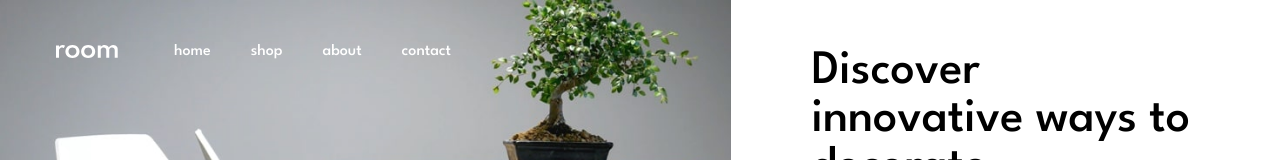
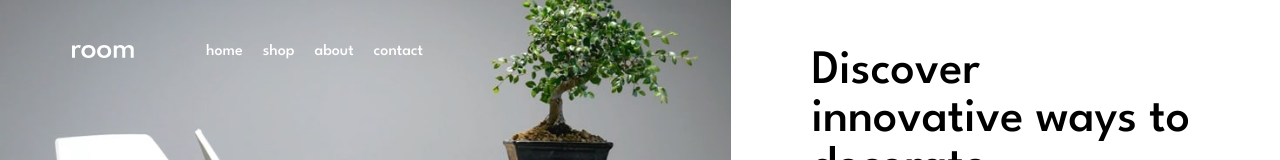
Before and after one commit to federeinoso/FM-room-homepage, a React (Vite) app: page / in a window 1280 px wide. Shown: the top 160 px of the page. Built offline with nearby package versions, Linux system fonts and the light colour scheme.

Commit message:
fix larger screen

```diff
--- a/src/components/home/MainArticle.jsx
+++ b/src/components/home/MainArticle.jsx
@@ -6,7 +6,7 @@ const MainArtileHome = ({ hero }) => {
       <img
         src={window.innerWidth < 500 ? `${hero.imgMobile}` : `${hero.img}`}
         alt={hero.title}
-        className="object-cover col-start-1 col-end-4 row-start-1 row-end-3 lg:col-start-1 lg:col-end-5 lg:row-start-1 lg:row-end-3 w-full h-full"
+        className="object-cover col-start-1 col-end-4 h-fit row-start-1 row-end-3 lg:col-start-1 lg:col-end-5 lg:row-start-1 lg:row-end-3 w-full"
       />
       <article className="py-10 px-7 col-start-1 col-end-4 lg:col-start-5 lg:col-end-8 lg:row-start-1 lg:row-end-2 lg:px-20 flex flex-col justify-center">
         <h1 className="font-medium text-3xl lg:text-5xl mb-4">{hero.title}</h1>
--- a/src/components/home/MainHome.jsx
+++ b/src/components/home/MainHome.jsx
@@ -7,7 +7,7 @@ const MainHome = () => {
       <img
         src={ImgAbout1}
         alt=""
-        className="object-cover lg:col-span-2 w-full h-full"
+        className="object-cover lg:col-span-2 w-full h-fit"
       />
       <section className="px-7 py-10 lg:col-span-3 grid place-content-center lg:px-20">
         <h2 className="uppercase font-bold tracking-[0.5rem] text-sm mb-3">
--- a/src/components/menu/NavBar.jsx
+++ b/src/components/menu/NavBar.jsx
@@ -24,13 +24,13 @@ const Navbar = () => {
         {activeMenu ? <IconCloseMenu /> : <IconMenu />}
       </button>
       <IconLogo
-        className={activeMenu ? "hidden" : "mx-auto cursor-pointer sm:mx-0"}
+        className={activeMenu ? "hidden" : "mx-auto cursor-pointer sm:mx-4"}
       />
       <div
         className={
           activeMenu
             ? "flex gap-10 font-bold text-black mx-auto"
-            : "hidden sm:flex sm:gap-10"
+            : "hidden sm:flex"
         }
       >
         <NavLink name="home" />
--- a/src/components/menu/NavLink.jsx
+++ b/src/components/menu/NavLink.jsx
@@ -1,7 +1,7 @@
 const NavLink = (props) => {
   return (
     <a href="/">
-      <span className="cursor-pointer border-b-2 pb-[0.4rem] border-transparent hover:border-white">
+      <span className="cursor-pointer border-b-2 pb-[0.4rem] border-transparent hover:border-white mr-5">
         {props.name}
       </span>
     </a>
--- a/src/index.css
+++ b/src/index.css
@@ -2,6 +2,11 @@
 @tailwind components;
 @tailwind utilities;
 
+body,
+html {
+  height: 100vh;
+  width: 100vw;
+}
 :root {
   font-synthesis: none;
   text-rendering: optimizeLegibility;
```
